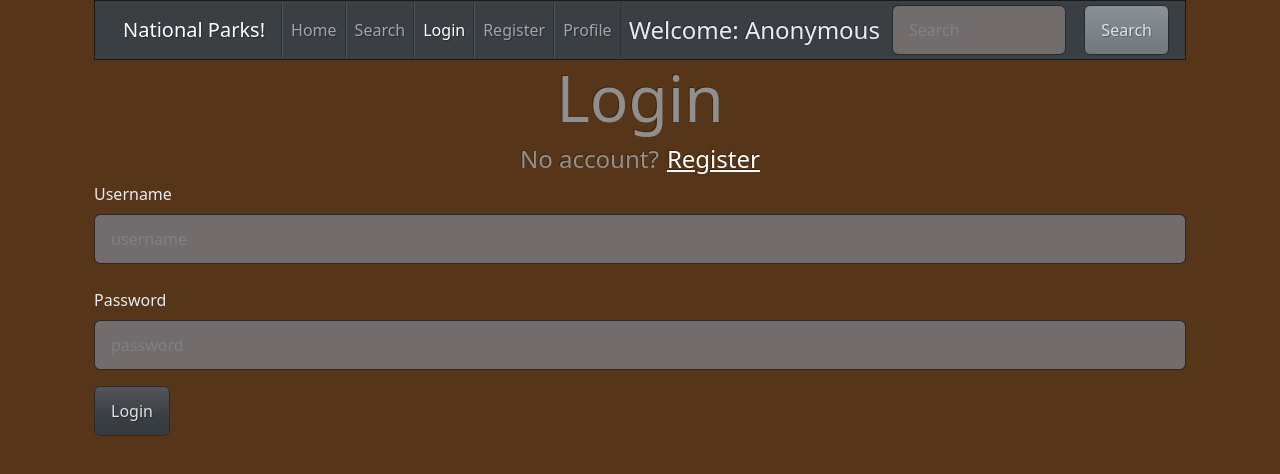
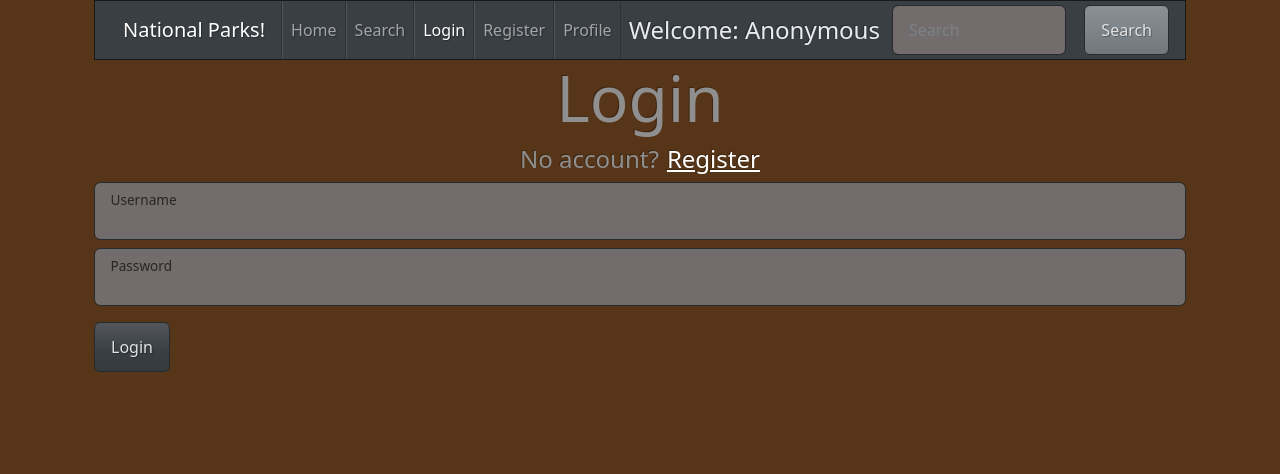
Before and after one commit to abstewart/spring23-webdev-final-project, a React (Create React App) app in the folder website/: page /login in a window 1280 px wide. Shown: the top 474 px of the page. Built offline with nearby package versions, Linux system fonts and the light colour scheme; no server answers.

Commit message:
change login page to be similar to register in style

```diff
--- a/website/src/pages/login/index.js
+++ b/website/src/pages/login/index.js
@@ -34,28 +34,15 @@ const LoginForm = () => {
           <span className={`pe-2`}>No account?</span><Link to={"/register"}>Register</Link>
         </h4>
         <div>
-          <div className="form-group">
-            <label className="form-label text-light" htmlFor="login_username">Username</label>
-            <input
-                className="form-control"
-                id="login_username"
-                type="text"
-                placeholder="username"
-                onChange={(e) => {
-                  setUsername(e.target.value);
-                }}
-            />
+          <div className="form-floating mt-2">
+            <input id="login_username" type="text" className="form-control"
+                   onChange={(e) => {setUsername(e.target.value)}}/>
+            <label className={`wd-text-dark`} htmlFor={`login_username`}>Username</label>
           </div>
-          <div className="form-group justify-content-sm-center">
-            <label htmlFor="login_password" className="form-label mt-4 text-light">Password</label>
-            <input type="password" className="form-control" id="login_password"
-                   placeholder="password"
-                   onChange={(e) => {
-                     setPassword(e.target.value)}}
-            />
-          </div>
-          <div>
-            <a className="text-warning mt-4 visually-hidden" href={`#`}>Forgot password?</a>
+          <div className="form-floating mt-2">
+            <input id="login_password" type="text" className="form-control"
+                   onChange={(e) => {setPassword(e.target.value)}}/>
+            <label className={`wd-text-dark`} htmlFor={`login_password`}>Password</label>
           </div>
           <div className={"pt-3"}>
             <button onClick={login} className="btn btn-primary">
```
